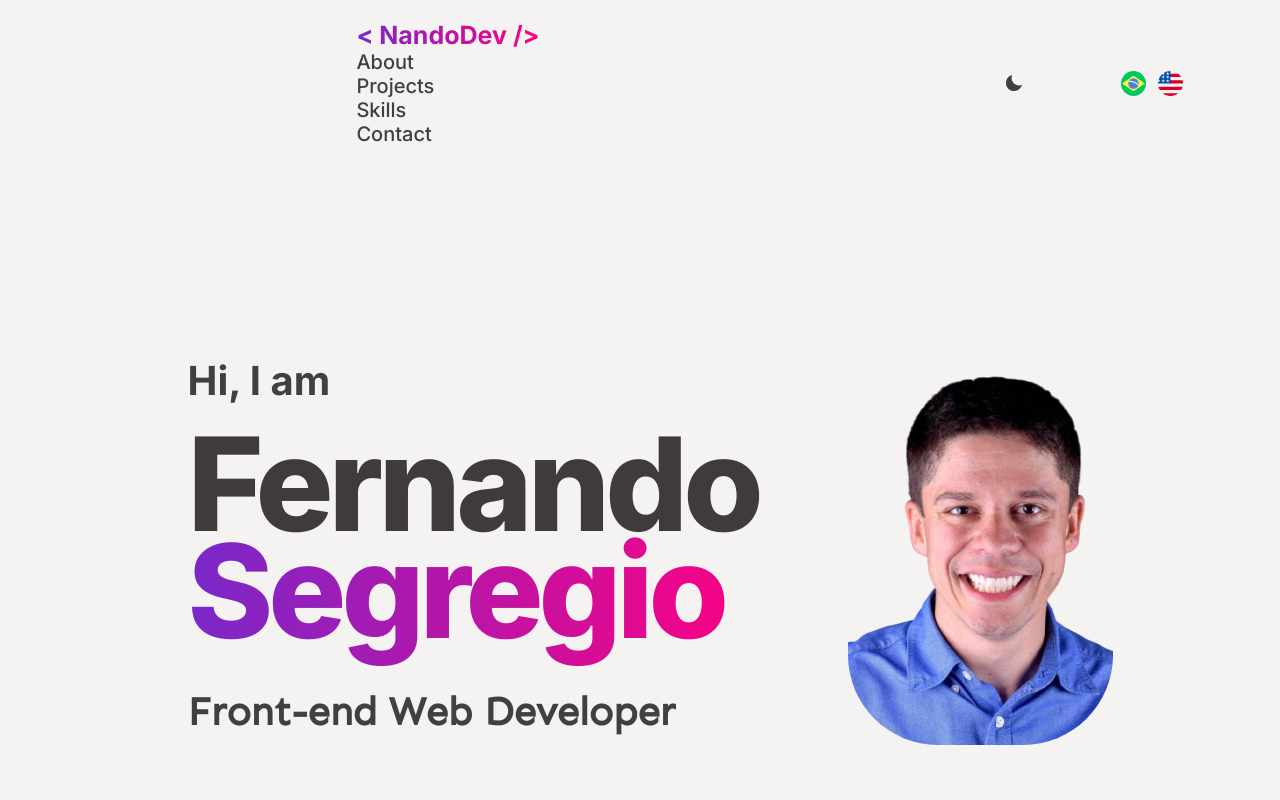
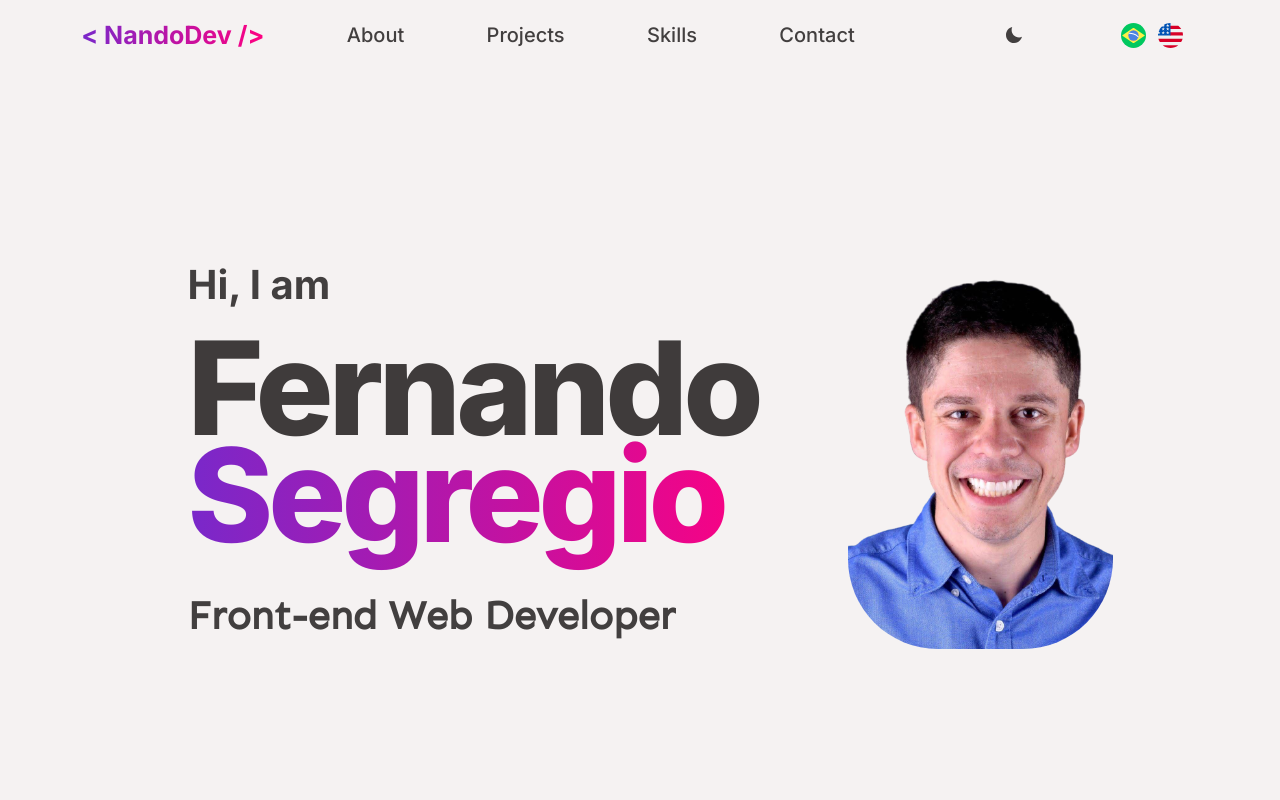
Before and after one commit to FernandoSegregio/dev, a React (Vite) app: page / in a window 1280 px wide. Shown: the top 800 px of the page. Built offline with nearby package versions, Linux system fonts and the light colour scheme.

Commit message:
style: adiciona propriedades de estilo a tag ul.

```diff
--- a/src/components/header/style.js
+++ b/src/components/header/style.js
@@ -10,6 +10,13 @@ export const HeaderStyle = styled.header`
   padding-top: 20px;
   width: 100vw;
 
+  ul {
+  display: flex;
+  justify-content: space-around;
+  align-items: center;
+  width: 100%;
+  padding-left: 40px;
+  }
 
   li {
     font-weight: 500;
```
